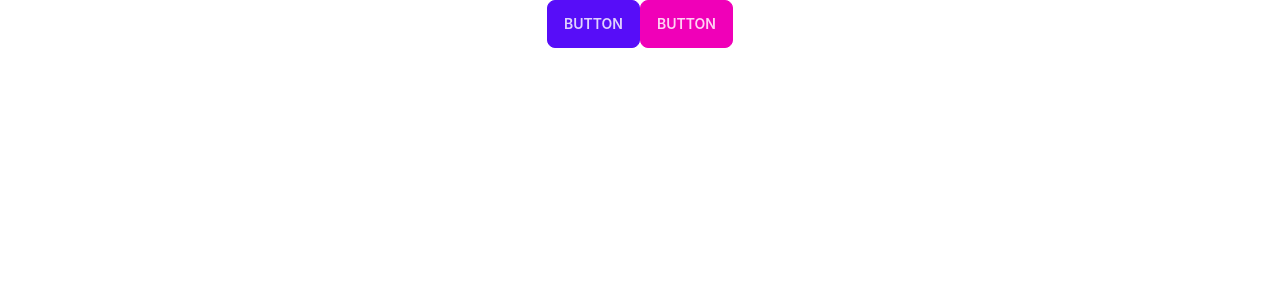
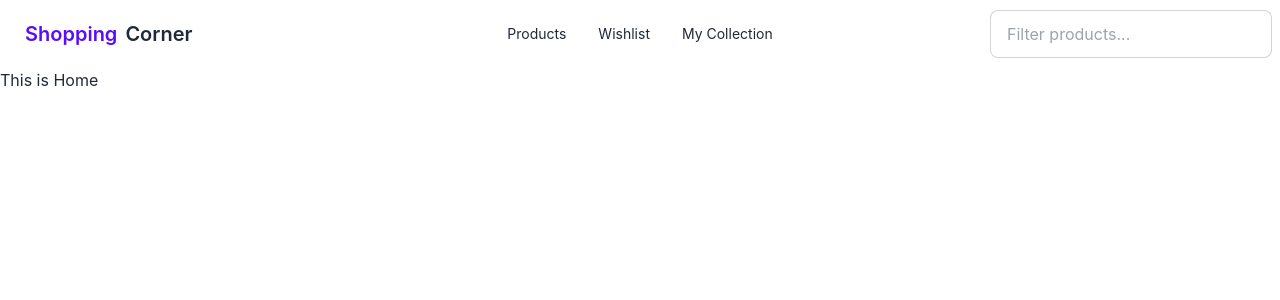
Before and after one commit to hasanshanto01/microdeft-challenge-1, a React (Create React App) app: page / in a window 1280 px wide. Shown: the top 300 px of the page. Built offline with nearby package versions, Linux system fonts and the light colour scheme.

Commit message:
navbar added

```diff
--- a/src/App.js
+++ b/src/App.js
@@ -1,11 +1,10 @@
+import { RouterProvider } from 'react-router-dom';
 import './App.css';
+import router from './Routes/Routes';
 
 function App() {
   return (
-    <div className="App">
-      <button className="btn btn-primary">Button</button>
-      <button className="btn btn-secondary">Button</button>
-    </div >
+    <RouterProvider router={router}></RouterProvider>
   );
 }
 
--- /dev/null
+++ b/src/Layout/Main.js
@@ -0,0 +1,14 @@
+import React from 'react';
+import Navbar from '../Pages/Shared/Navbar/Navbar';
+import Home from '../Pages/Home/Home/Home';
+
+const Main = () => {
+    return (
+        <div>
+            <Navbar></Navbar>
+            <Home></Home>
+        </div>
+    );
+};
+
+export default Main;
--- /dev/null
+++ b/src/Pages/Home/Home/Home.js
@@ -0,0 +1,11 @@
+import React from 'react';
+
+const Home = () => {
+    return (
+        <div>
+            <h2>This is Home</h2>
+        </div>
+    );
+};
+
+export default Home;
--- /dev/null
+++ b/src/Pages/Shared/Navbar/Navbar.js
@@ -0,0 +1,41 @@
+import React from 'react';
+import { Link } from 'react-router-dom';
+
+const Navbar = () => {
+
+    const menuItems = <>
+        <li><Link to='/products'>Products</Link></li>
+        <li><Link to='/wishlist
+'>Wishlist
+        </Link></li>
+        <li><Link to='/collection'>My Collection</Link></li>
+    </>
+
+    return (
+        <div className="navbar bg-base-100">
+            <div className="navbar-start">
+                <div className="dropdown">
+                    <label tabIndex={0} className="btn btn-ghost lg:hidden">
+                        <svg xmlns="http://www.w3.org/2000/svg" className="h-5 w-5" fill="none" viewBox="0 0 24 24" stroke="currentColor"><path strokeLinecap="round" strokeLinejoin="round" strokeWidth="2" d="M4 6h16M4 12h8m-8 6h16" /></svg>
+                    </label>
+                    <ul tabIndex={1} className="menu menu-sm dropdown-content mt-3 p-2 shadow bg-base-100 rounded-box w-52">
+                        {menuItems}
+                    </ul>
+                </div>
+                <Link to='/' className="btn btn-ghost normal-case text-xl"><span className='text-primary'>Shopping</span> Corner</Link>
+            </div>
+            <div className="navbar-center hidden lg:flex">
+                <ul className="menu menu-horizontal px-1">
+                    {menuItems}
+                </ul>
+            </div>
+            <div className="navbar-end">
+                <div className="form-control">
+                    <input type="text" placeholder="Filter products..." className="input input-bordered w-24 md:w-auto" />
+                </div>
+            </div>
+        </div>
+    );
+};
+
+export default Navbar;
--- /dev/null
+++ b/src/Routes/Routes.js
@@ -0,0 +1,15 @@
+import Main from "../Layout/Main";
+
+const { createBrowserRouter } = require("react-router-dom");
+
+const router = createBrowserRouter([
+
+    {
+        path: "/",
+        element: <Main></Main>
+    }
+
+]);
+
+
+export default router;
```
